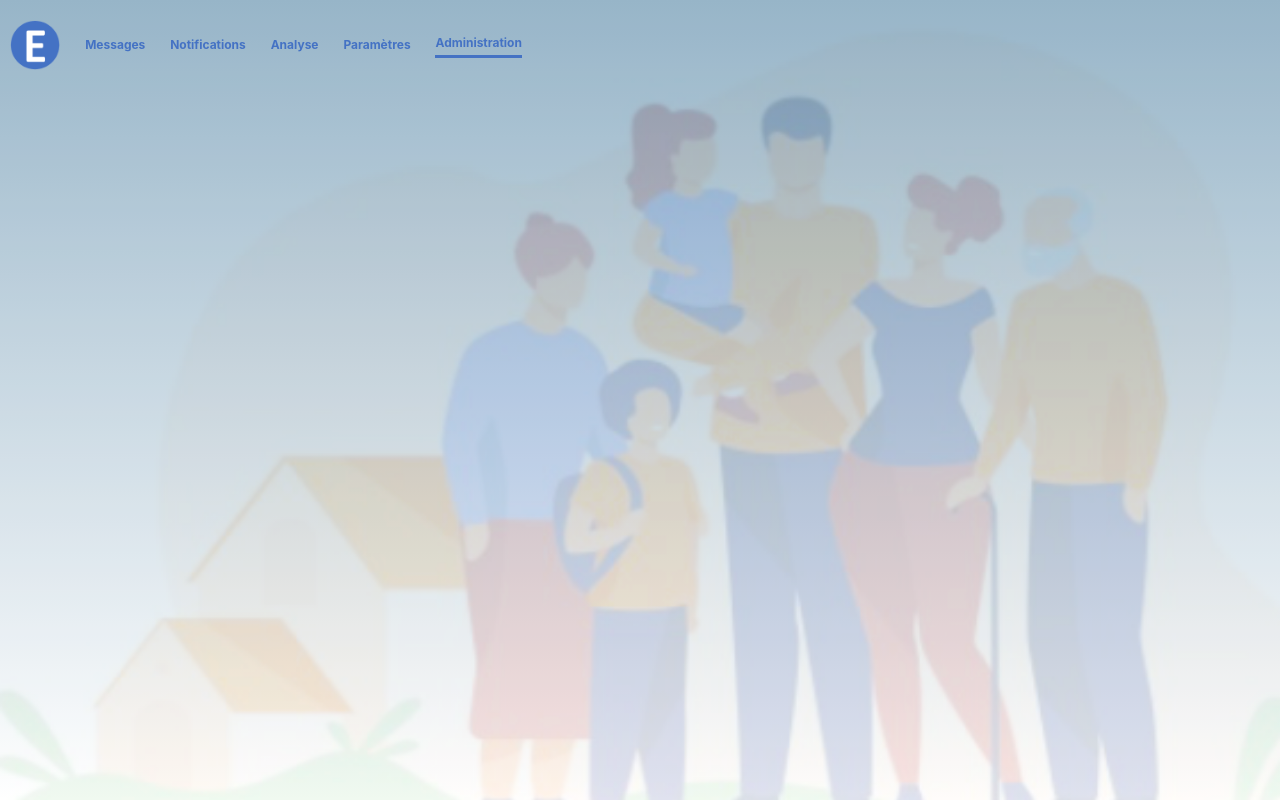
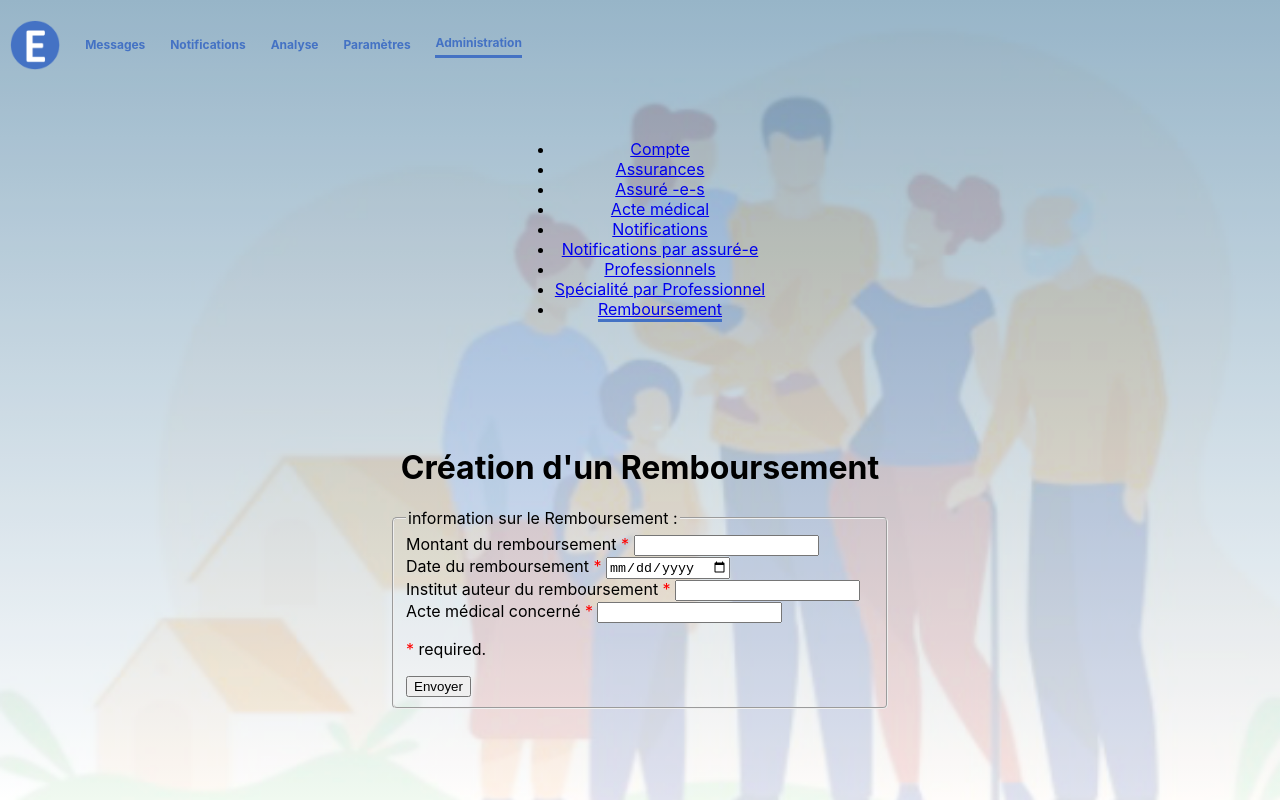
Before and after one commit to WildCodeSchool/remoteFR-R2dwild-P3-secuel-front, a React (Create React App) app: page /admin/FormAdminRefund in a window 1280 px wide. Built offline with nearby package versions, Linux system fonts and the light colour scheme.

Commit message:
routes valides et fonctionnelles sur admin

```diff
--- a/src/App.js
+++ b/src/App.js
@@ -1,5 +1,16 @@
 import Admin from './screen/Admin'
+import NavAdmin from './components/NavAdmin'
+import Form from './screen/Form'
 import FormAdminMedicalEvent from './screen/FormAdminMedicalEvent'
+import FormAdminHealthInsurance from './screen/FormAdminHealthInsurance'
+import FormAdminInsured from './screen/FormAdminInsured'
+import FormAdminNotifications from './screen/FormAdminNotifications'
+import FormAdminNotifInsured from './screen/FormAdminNotifInsured'
+import FormAdminPros from './screen/FormAdminPros'
+import FormAdminProSpe from './screen/FormAdminProSpe'
+import FormAdminRefund from './screen/FormAdminRefund'
+import FormAdminSpeciality from './screen/FormAdminSpeciality'
+
 import Analyse from './screen/Analyse'
 import CreateUser from './screen/CreateUser'
 import DetailEvent from './components/DetailEvent'
@@ -16,9 +27,10 @@ import Intro from './screen/Intro'
 const App = withRouter(({ location }) => {
   return (
     <div className='App'>
-      {location.pathname !== '/' && location.pathname !== '/subscribe' && (
-        <Header />
-      )}
+      {location.pathname !== '/' &&
+        location.pathname !== '/subscribe' &&
+        location.pathname !== '/admin' && <Header />}
+      {location.pathname.includes('/admin') && <NavAdmin />}
       <Switch>
         <Route exact path='/' component={Intro} />
         <Route path='/subscribe' component={CreateUser} />
@@ -28,8 +40,33 @@ const App = withRouter(({ location }) => {
         <Route path='/analyse' component={Analyse} />
         <Route path='/params' component={Params} />
         <Route path='/event/:id' component={DetailEvent} />
-        <Route exact path='/admin' component={Admin} />
         <Route path='/admin/medicalevent' component={FormAdminMedicalEvent} />
+        <Route path='/admin/Form' component={Form} />
+
+        <Route
+          path='/admin/FormAdminHealthInsurance'
+          component={FormAdminHealthInsurance}
+        />
+        <Route path='/admin/FormAdminInsured' component={FormAdminInsured} />
+        <Route
+          path='/admin/FormAdminMedicalEvent '
+          component={FormAdminMedicalEvent}
+        />
+        <Route
+          path='/admin/FormAdminNotifications'
+          component={FormAdminNotifications}
+        />
+        <Route
+          path='/admin/FormAdminNotifInsured'
+          component={FormAdminNotifInsured}
+        />
+        <Route path='/admin/FormAdminPros' component={FormAdminPros} />
+        <Route path='/admin/FormAdminProSpe' component={FormAdminProSpe} />
+        <Route path='/admin/FormAdminRefund' component={FormAdminRefund} />
+        <Route
+          path='/admin/FormAdminSpeciality'
+          component={FormAdminSpeciality}
+        />
       </Switch>
     </div>
   )
--- a/src/components/NavAdmin.js
+++ b/src/components/NavAdmin.js
@@ -6,29 +6,83 @@ const NavAdmin = () => {
       <ul>
         <li>
           <NavLink
-            to='/message'
+            to='/admin/Form'
             className='adminLink'
             activeClassName='selected'
           >
-            Gérer assuré
+            Compte
           </NavLink>
         </li>
         <li>
           <NavLink
-            to='/notification'
+            to='/admin/FormAdminHealthInsurance'
             className='adminLink'
             activeClassName='selected'
           >
-            Gérer Notifications
+            Assurances
           </NavLink>
         </li>
         <li>
           <NavLink
-            to='/analyse'
+            to='/admin/FormAdminInsured'
             className='adminLink'
             activeClassName='selected'
           >
-            Gérer acte médical
+            Assuré -e-s
+          </NavLink>
+        </li>
+        <li>
+          <NavLink
+            to='/admin/FormAdminMedicalEvent '
+            className='adminLink'
+            activeClassName='selected'
+          >
+            Acte médical
+          </NavLink>
+        </li>
+        <li>
+          <NavLink
+            to='/admin/FormAdminNotifications'
+            className='adminLink'
+            activeClassName='selected'
+          >
+            Notifications
+          </NavLink>
+        </li>
+        <li>
+          <NavLink
+            to='/admin/FormAdminNotifInsured'
+            className='adminLink'
+            activeClassName='selected'
+          >
+            Notifications par assuré-e
+          </NavLink>
+        </li>
+        <li>
+          <NavLink
+            to='/admin/FormAdminPros'
+            className='adminLink'
+            activeClassName='selected'
+          >
+            Professionnels
+          </NavLink>
+        </li>
+        <li>
+          <NavLink
+            to='/admin/FormAdminProSpe'
+            className='adminLink'
+            activeClassName='selected'
+          >
+            Spécialité par Professionnel
+          </NavLink>
+        </li>{' '}
+        <li>
+          <NavLink
+            to='/admin/FormAdminRefund'
+            className='adminLink'
+            activeClassName='selected'
+          >
+            Remboursement
           </NavLink>
         </li>
       </ul>
--- a/src/screen/Admin.js
+++ b/src/screen/Admin.js
@@ -1,13 +1,49 @@
 import NavAdmin from '../components/NavAdmin'
 import Form from './Form'
+import FormAdminHealthInsurance from './FormAdminHealthInsurance'
+import FormAdminInsured from './FormAdminInsured'
+import FormAdminMedicalEvent from './FormAdminMedicalEvent'
+import FormAdminNotifications from './FormAdminNotifications'
+import FormAdminNotifInsured from './FormAdminNotifInsured'
+import FormAdminPros from './FormAdminPros'
+import FormAdminProSpe from './FormAdminProSpe'
+import FormAdminRefund from './FormAdminRefund'
+import FormAdminSpeciality from './FormAdminSpeciality'
+import { Switch, Route, withRouter } from 'react-router-dom'
 
-const Admin = () => {
+const Admin = withRouter(({ location }) => {
   return (
-    <div>
+    <div className='Admin'>
       <p>Hello admin</p>
-      <NavAdmin />
-      <Form />
+      <Switch>
+        <Route path='/Form' component={Form} />
+
+        <Route
+          path='/admin/FormAdminHealthInsurance'
+          component={FormAdminHealthInsurance}
+        />
+        <Route path='/admin/FormAdminInsured' component={FormAdminInsured} />
+        <Route
+          path='/admin/FormAdminMedicalEvent '
+          component={FormAdminMedicalEvent}
+        />
+        <Route
+          path='/admin/FormAdminNotifications'
+          component={FormAdminNotifications}
+        />
+        <Route
+          path='/admin/FormAdminNotifInsured'
+          component={FormAdminNotifInsured}
+        />
+        <Route path='/admin/FormAdminPros' component={FormAdminPros} />
+        <Route path='/admin/FormAdminProSpe' component={FormAdminProSpe} />
+        <Route path='/admin/FormAdminRefund' component={FormAdminRefund} />
+        <Route
+          path='/admin/FormAdminSpeciality'
+          component={FormAdminSpeciality}
+        />
+      </Switch>
     </div>
   )
-}
+})
 export default Admin
--- a/src/screen/FormAdminMedicalEvent.js
+++ b/src/screen/FormAdminMedicalEvent.js
@@ -173,4 +173,4 @@ const FormAdminMedicalEvent = () => {
   )
 }
 
-export default FormAdminMedicalEvent
+export default FormAdminMedicalEvent;
--- a/src/screen/FormAdminNotifInsured.js
+++ b/src/screen/FormAdminNotifInsured.js
@@ -15,11 +15,10 @@ const FormAdminNotifInsured = () => {
 
   const handleChange = e => {
     e.target.name === 'notif'
-    ? setNotif(e.target.value)
-    : e.target.name === 'insured'
-    ? setInsured(e.target.value)
-    : e.target.name === 'status'
-    ? setStatus(e.target.value)
+      ? setNotif(e.target.value)
+      : e.target.name === 'insured'
+      ? setInsured(e.target.value)
+      : setStatus(e.target.value)
   }
 
   const submitForm = e => {
@@ -92,4 +91,4 @@ const FormAdminNotifInsured = () => {
   )
 }
 
-export default FormAdminNotifInsured ;
+export default FormAdminNotifInsured
--- a/src/screen/FormAdminRefund.js
+++ b/src/screen/FormAdminRefund.js
@@ -10,24 +10,20 @@ const FormAdminRefund = () => {
   const [medicalAct, setMedicalAct] = useState('')
 
   const allPost = {
-    Amount_Refund : amount,
-    Date_Refund : date,
+    Amount_Refund: amount,
+    Date_Refund: date,
     Health_insurance_id_Mutuelle: institute,
     Medical_events_id_Actes: medicalAct
-
   }
 
   const handleChange = e => {
-
     e.target.name === 'amount'
-    ? setAmount(e.target.value)
-    : e.target.name === 'date'
-    ? setDate(e.target.value)
-    : e.target.name === 'institute'
-    ? setInstitute(e.target.value)
-    : e.target.name === 'medical-act'
-    ? setMedicalAct(e.target.value)
-
+      ? setAmount(e.target.value)
+      : e.target.name === 'date'
+      ? setDate(e.target.value)
+      : e.target.name === 'institute'
+      ? setInstitute(e.target.value)
+      : setMedicalAct(e.target.value)
   }
 
   const submitForm = e => {
@@ -113,4 +109,4 @@ const FormAdminRefund = () => {
   )
 }
 
-export default FormAdminRefund ;
+export default FormAdminRefund
```
Also changed, not shown: src/screen/FormAdminSpeciality.js (renamed from src/screen/FormAdminSecialities.js).
